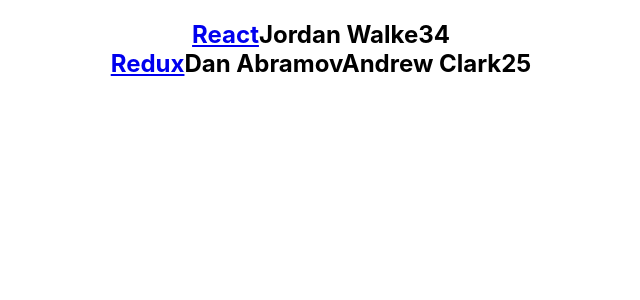
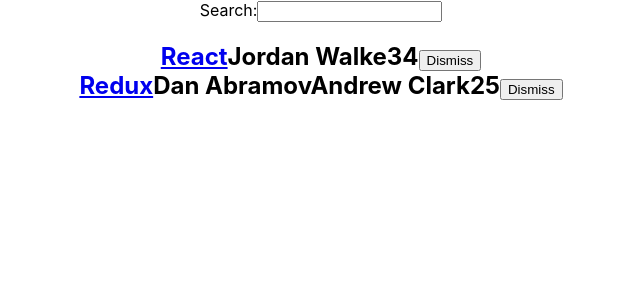
Before and after one commit to lawrence-dass/hackernews, a React (Create React App) app: page / in a window 1280 px wide. Shown: the top 300 px of the page, without its empty margins (319-959 px from the left). Built offline with nearby package versions, Linux system fonts and the light colour scheme.

Commit message:
App component broken into couple of component

```diff
--- a/src/App.js
+++ b/src/App.js
@@ -1,4 +1,6 @@
 import React, { Component } from 'react';
+import Search from './components/Search';
+import List from './components/List';
 import './App.css';
 
 const list = [
@@ -21,21 +23,44 @@
 ];
 
 class App extends Component {
+  constructor(props) {
+    super(props);
+    this.state = { list, searchTerm: '' };
+    this.onDismiss = this.onDismiss.bind(this);
+    this.onSearchChange = this.onSearchChange.bind(this);
+  }
+
+  onDismiss(id) {
+    const isNotId = item => item.objectId !== id;
+    const newList = this.state.list.filter(isNotId);
+    this.setState(() => {
+      return {
+        list: newList
+      };
+    });
+  }
+
+  onSearchChange(event) {
+    this.setState({ searchTerm: event.target.value });
+  }
+
   render() {
+    // object destructuring
+    const { list, searchTerm } = this.state;
+
+    // filtering the list based on search input and then mapping over it to render filtered list
+    const filteredList = list.filter(item => {
+      return item.title.toLowerCase().includes(searchTerm.toLowerCase());
+    });
+
     return (
       <div className="App">
-        <h2>
-          {list.map(item => (
-            <div key={item.objectId}>
-              <span>
-                <a href={item.url}> {item.title}</a>
-              </span>
-              <span>{item.author}</span>
-              <span>{item.num_comments}</span>
-              <span>{item.points}</span>
-            </div>
-          ))}
-        </h2>
+        {/* Search only handles the search term event */}
+        <Search value={searchTerm} onChange={this.onSearchChange}>
+          {/* Passing Search text as child to this component which can be access from this.props in Search component */}
+          Search:
+        </Search>
+        <List filteredList={filteredList} onDismiss={this.onDismiss} />
       </div>
     );
   }
--- /dev/null
+++ b/src/components/List.js
@@ -0,0 +1,32 @@
+import React from 'react';
+
+class List extends React.Component {
+  render() {
+    const { filteredList, onDismiss } = this.props;
+    return (
+      <h2>
+        {filteredList.map(item => (
+          <div key={item.objectId}>
+            <span>
+              <a href={item.url}> {item.title}</a>
+            </span>
+            <span>{item.author}</span>
+            <span>{item.num_comments}</span>
+            <span>{item.points}</span>
+            <span>
+              <button
+                onClick={() => {
+                  onDismiss(item.objectId);
+                }}
+              >
+                Dismiss
+              </button>
+            </span>
+          </div>
+        ))}
+      </h2>
+    );
+  }
+}
+
+export default List;
--- /dev/null
+++ b/src/components/Search.js
@@ -0,0 +1,16 @@
+import React, { Component } from 'react';
+
+class Search extends Component {
+  render() {
+    // children is received as props which was passed to Search as child text element
+    const { value, onChange, children } = this.props;
+    return (
+      <form>
+        {children}
+        <input value={value} type="text" onChange={onChange} />
+      </form>
+    );
+  }
+}
+
+export default Search;
```
